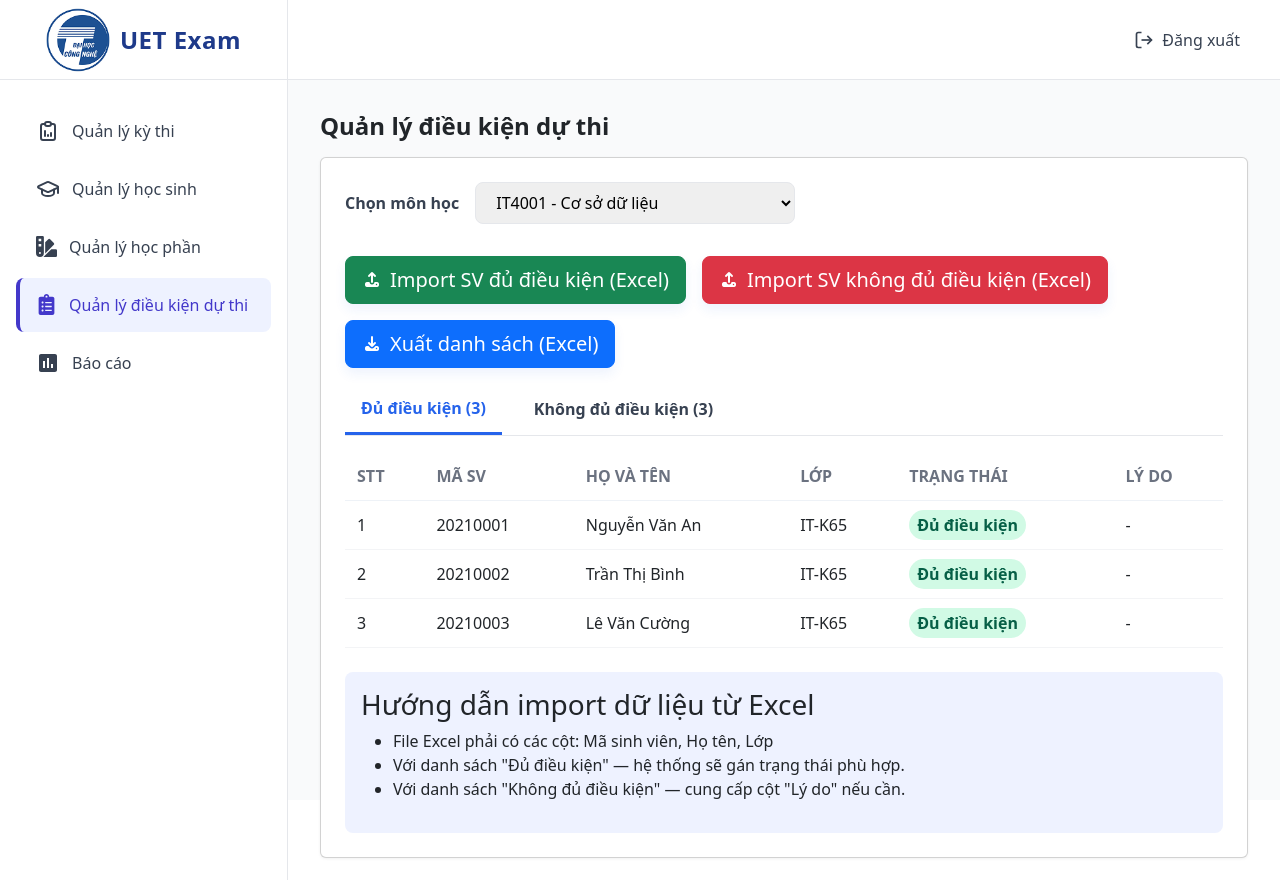
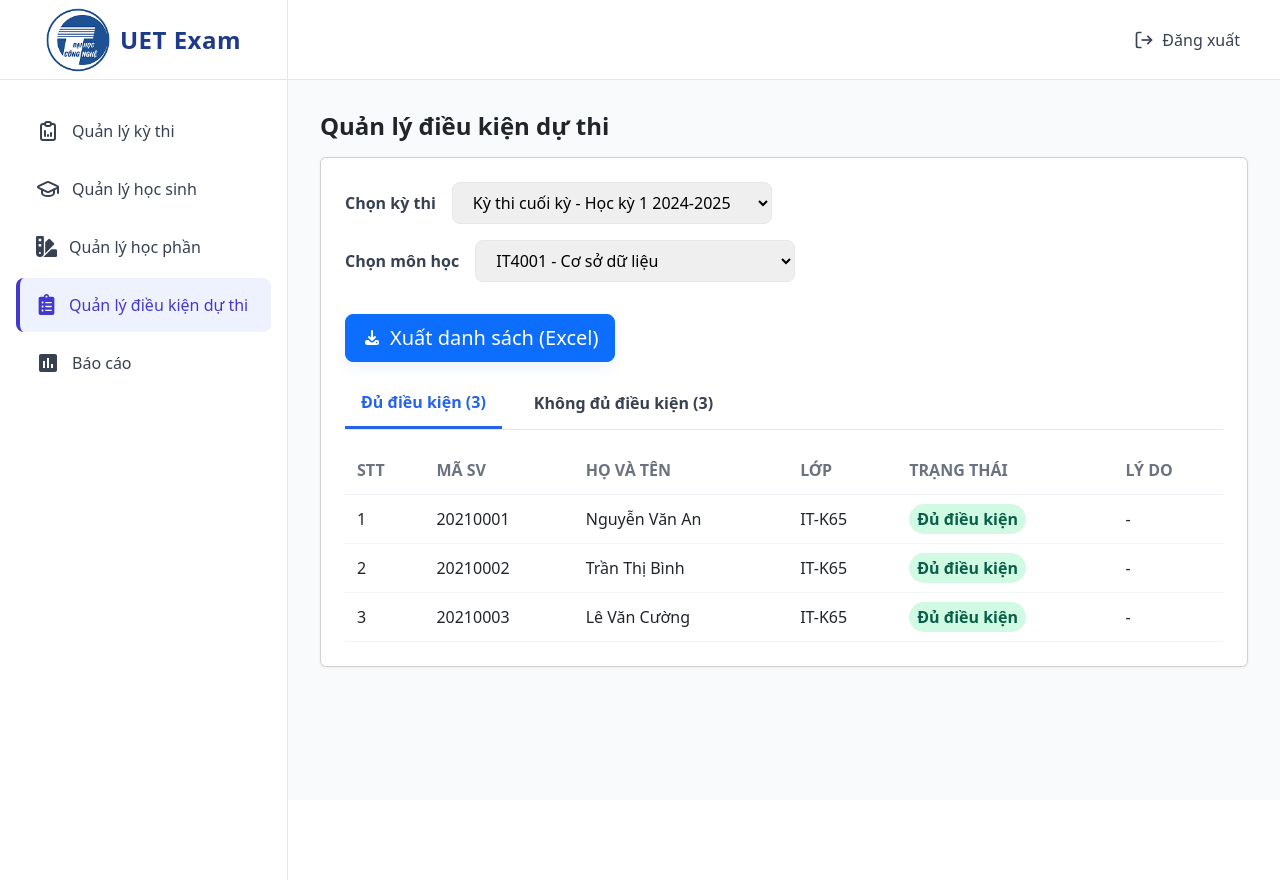
Before and after one commit to Tran-Nguyen-26/ExamReg, a React (Vite) app in the folder frontend/: page /admin/exam-eligibility in a window 1280 px wide. After the commit the page ends 800 px from the top, so only its background shows below. Built offline with nearby package versions, Linux system fonts and the light colour scheme.

Commit message:
Update ExamEligibility.jsx

```diff
--- a/frontend/src/pages/admin/exameligibility/ExamEligibility.jsx
+++ b/frontend/src/pages/admin/exameligibility/ExamEligibility.jsx
@@ -2,6 +2,11 @@ import { useState } from "react";
 import Header from "../../../components/admin/header/Header";
 import Sidebar from "../../../components/admin/sidebar/Sidebar";
 import './Style-ExamEligibility.css'
+
+const sampleExams = [
+  { id: 1, name: 'Kỳ thi cuối kỳ - Học kỳ 1 2024-2025' },
+  { id: 2, name: 'Kỳ thi cuối kỳ - Học kỳ 2 2024-2025' },
+]
 
 const sampleSubjects = [
   { id: 'IT4001', name: 'IT4001 - Cơ sở dữ liệu' },
@@ -21,6 +26,7 @@ const sampleNotEligible = [
 ];
 
 const ExamEligibility = () => {
+  const [exam, setExam] = useState(sampleExams[0].id);
   const [subject, setSubject] = useState(sampleSubjects[0].id);
   const [activeTab, setActiveTab] = useState('eligible');
   const [eligibleList] = useState(sampleEligible);
@@ -36,6 +42,15 @@ const ExamEligibility = () => {
 
           <div className="card">
             <div className="form-row">
+              <label className="label">Chọn kỳ thi</label>
+              <select className="subject-select" value={exam} onChange={e => setExam(e.target.value)}>
+                {sampleExams.map(e => (
+                  <option key={e.id} value={e.id}>{e.name}</option>
+                ))}
+              </select>
+            </div>
+
+            <div className="form-row">
               <label className="label">Chọn môn học</label>
               <select className="subject-select" value={subject} onChange={e => setSubject(e.target.value)}>
                 {sampleSubjects.map(s => (
@@ -45,16 +60,6 @@ const ExamEligibility = () => {
             </div>
 
             <div className="actions-row">
-              <button className="btn btn-success btn-lg d-flex align-items-center gap-2 custom-action">
-                <i className="fas fa-upload"></i>
-                <span>Import SV đủ điều kiện (Excel)</span>
-              </button>
-
-              <button className="btn btn-danger btn-lg d-flex align-items-center gap-2 custom-action">
-                <i className="fas fa-upload"></i>
-                <span>Import SV không đủ điều kiện (Excel)</span>
-              </button>
-
               <button className="btn btn-primary btn-lg d-flex align-items-center gap-2 custom-action">
                 <i className="fas fa-download"></i>
                 <span>Xuất danh sách (Excel)</span>
@@ -98,15 +103,6 @@ const ExamEligibility = () => {
               </table>
             </div>
 
-            <div className="guide">
-              <h3>Hướng dẫn import dữ liệu từ Excel</h3>
-              <ul>
-                <li>File Excel phải có các cột: Mã sinh viên, Họ tên, Lớp</li>
-                <li>Với danh sách "Đủ điều kiện" — hệ thống sẽ gán trạng thái phù hợp.</li>
-                <li>Với danh sách "Không đủ điều kiện" — cung cấp cột "Lý do" nếu cần.</li>
-              </ul>
-            </div>
-
           </div>
         </div>
       </div>
```
